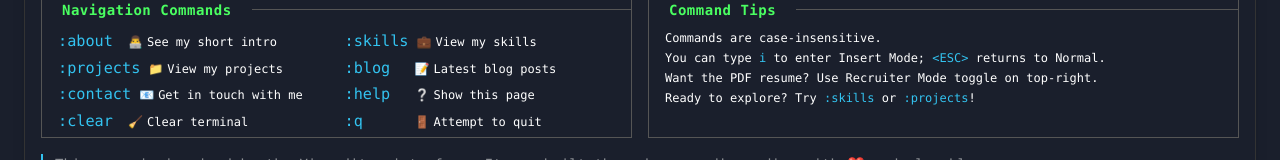
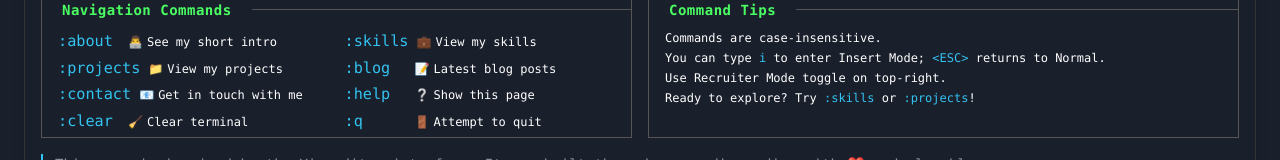
Before and after one commit to kannandreams/kannandreams.github.io, a React (Vite) app: page / in a window 1280 px wide. Shown: the part 289-449 px from the top of the page. Built offline with nearby package versions, Linux system fonts and the light colour scheme.

Commit message:
Code edited in Lovable Code Editor
Edited UI in Lovable

```diff
--- a/src/components/VimHelp.tsx
+++ b/src/components/VimHelp.tsx
@@ -84,7 +84,7 @@ const VimHelp: React.FC<{ activeSection?: string }> = ({ activeSection }) => {
                 <li>
                   You can type <span className="text-terminal-accent">i</span> to enter Insert Mode; <span className="text-terminal-accent">&lt;ESC&gt;</span> returns to Normal.
                 </li>
-                <li>Want the PDF resume? Use Recruiter Mode toggle on top-right.</li>
+                <li>Use Recruiter Mode toggle on top-right.</li>
                 <li>
                   Ready to explore? Try <span className="text-terminal-accent">:skills</span> or <span className="text-terminal-accent">:projects</span>!
                 </li>
```
